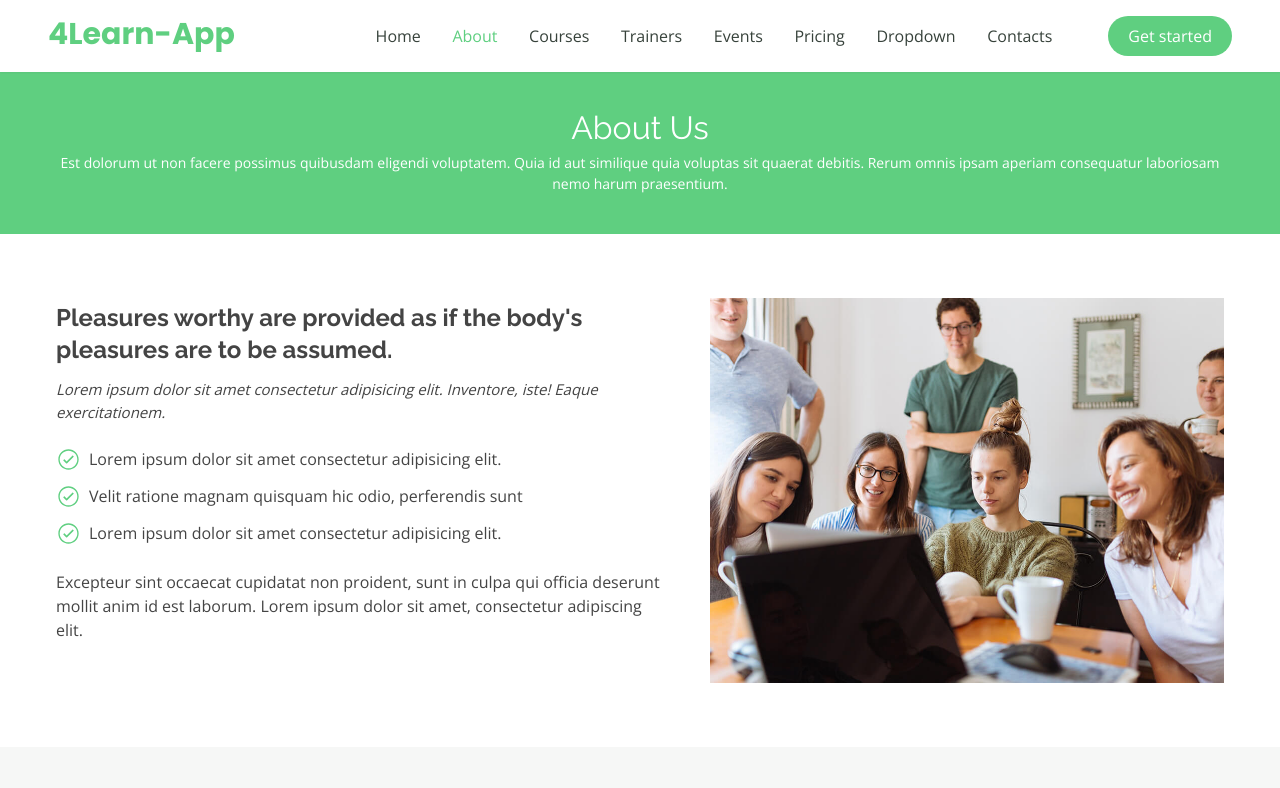
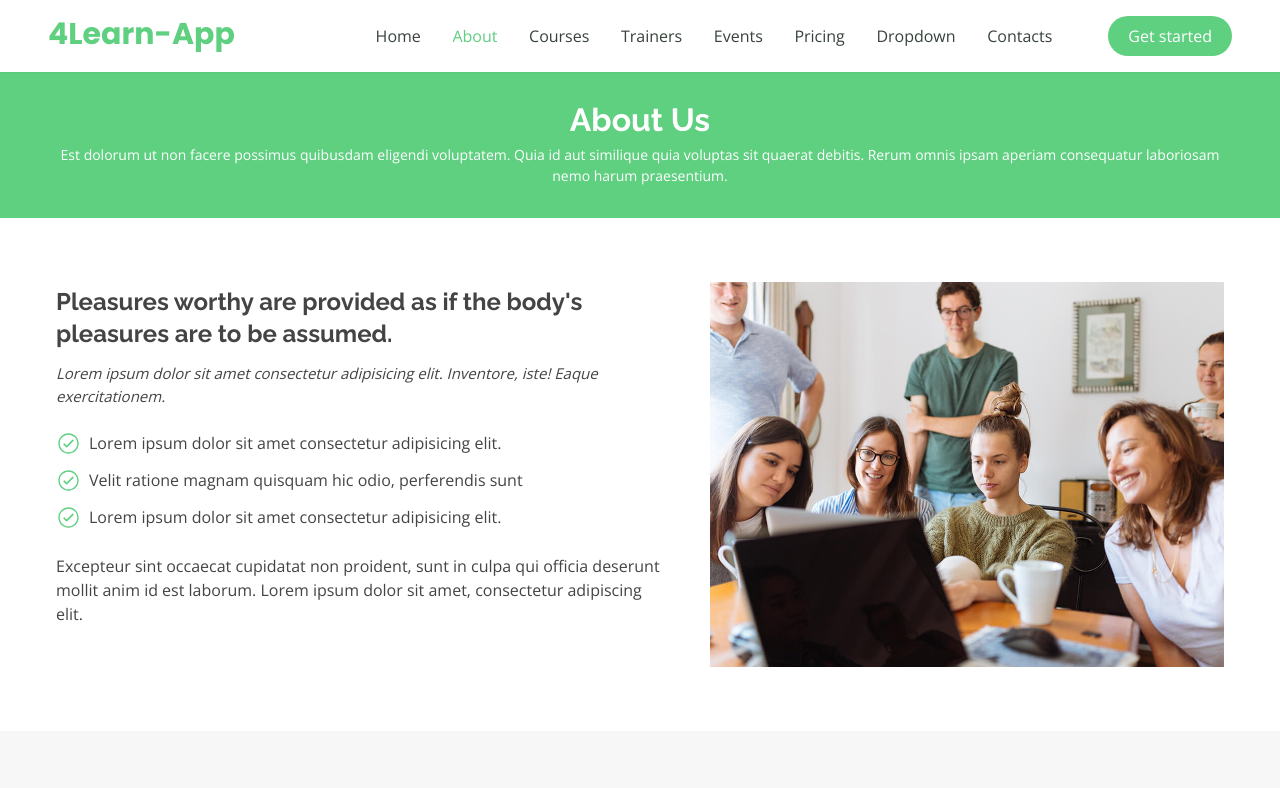
Before and after one commit to mhnazary/4Learn-website, a React (Create React App) app: page /About in a window 1280 px wide. Shown: the top 788 px of the page. Built offline with nearby package versions, Linux system fonts and the light colour scheme.

Commit message:
Added Contact part to Contact page

```diff
--- a/src/Route.jsx
+++ b/src/Route.jsx
@@ -1,4 +1,4 @@
-import About from "./pages/About/About";
+import {About} from "./pages/About/About";
 import Contacts from "./pages/Contact/Contact";
 import Courses from "./pages/Courses/Courses";
 import Dropdown from "./pages/Dropdown/Dropdown";
--- a/src/pages/About/About.jsx
+++ b/src/pages/About/About.jsx
@@ -1,14 +1,14 @@
 import HomeInfo from "../../components/About/About";
 import AboutNums from "../../components/About/AboutNums";
 import Navbar from "../../components/Navbar/Navbar";
-import MultipleItems from '../../components/About/Slider.jsx'
+import MultipleItems from "../../components/About/Slider.jsx";
 
 function About() {
   return (
     <>
       <Navbar />
       <div className="pt-16">
-        <AboutPart />
+        <AboutPart part="About Us" />
         <HomeInfo />
         <AboutNums />
         <MultipleItems />
@@ -17,11 +17,11 @@ function About() {
   );
 }
 
-function AboutPart() {
+function AboutPart({ part }) {
   return (
     <>
-      <div className="px-4 lg:px-10 bg-green flex flex-col justify-center items-center py-10 text-white ">
-        <h1 className="text-[32px] font-raleway">About Us</h1>
+      <div className="px-4 lg:px-10 bg-green flex flex-col justify-center items-center py-8 text-white ">
+        <h1 className="text-[32px] font-raleway font-bold">{part}</h1>
         <p className="text-center md:text-center text-[14px] font-sans">
           Est dolorum ut non facere possimus quibusdam eligendi voluptatem. Quia
           id aut similique quia voluptas sit quaerat debitis. Rerum omnis ipsam
@@ -32,4 +32,4 @@ function AboutPart() {
   );
 }
 
-export default About;
+export { About, AboutPart };
--- a/src/pages/Contact/Contact.jsx
+++ b/src/pages/Contact/Contact.jsx
@@ -1,10 +1,13 @@
 import Navbar from "../../components/Navbar/Navbar";
+import {AboutPart} from "../About/About";
 
 function Contacts() {
   return (
     <>
-      <Navbar />
-      <h1>Welcome to Contacts</h1>
+      <Navbar />{" "}
+      <div className="pt-16">
+        <AboutPart part="Contact Us" />
+      </div>
     </>
   );
 }
```
